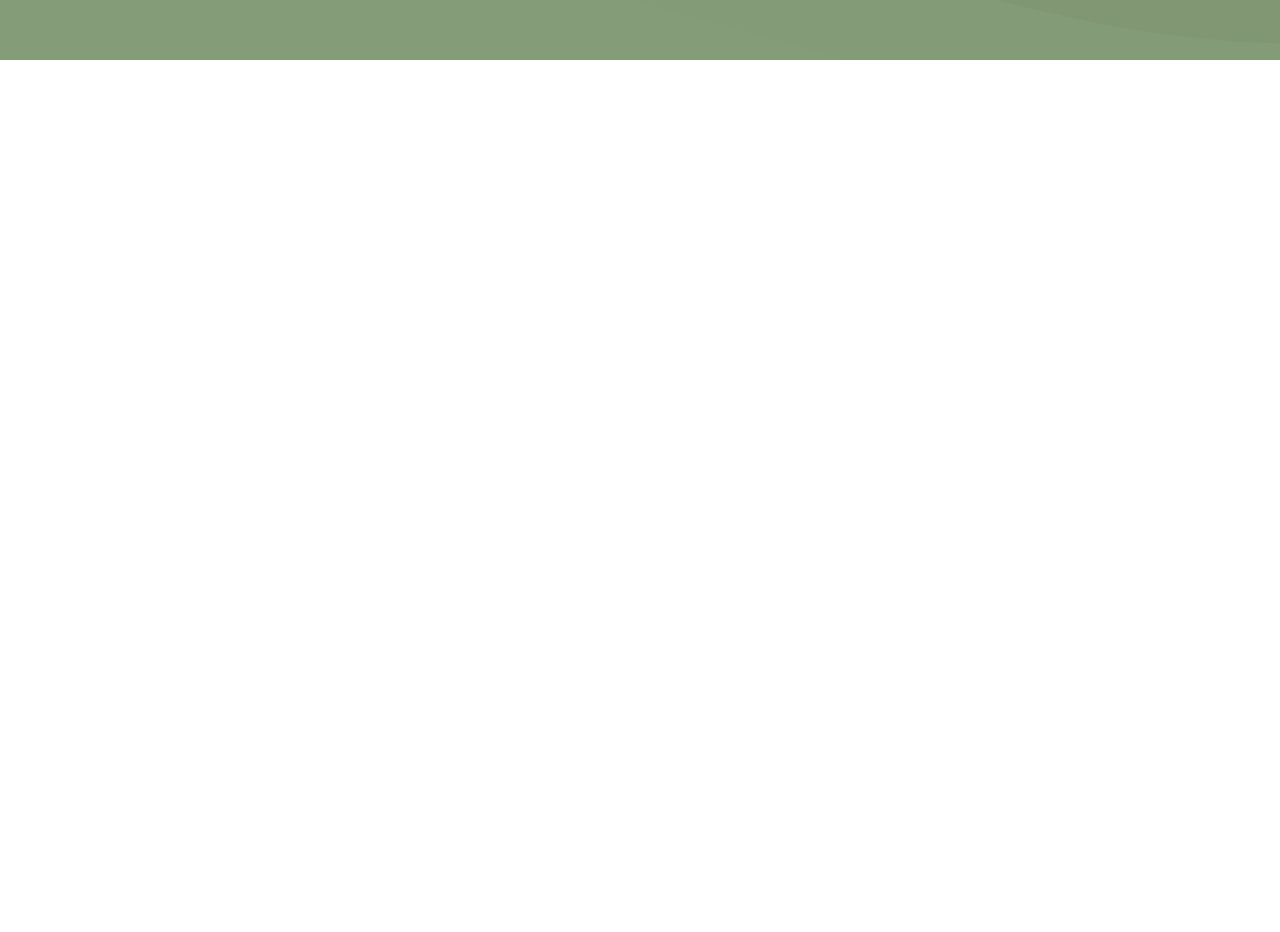
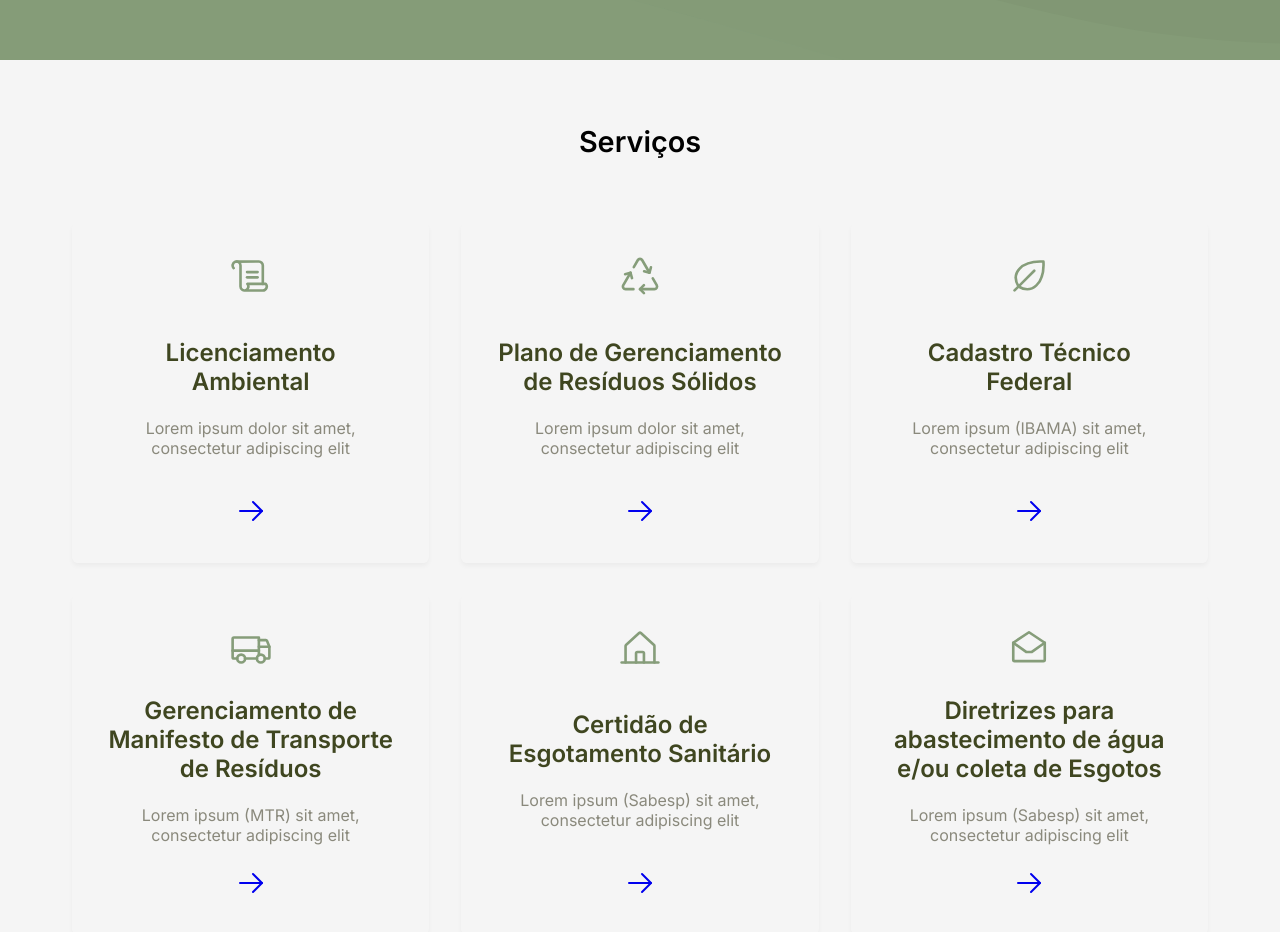
Before and after one commit to bduarte10/site-mutualiza, a Next.js app: page / in a window 1280 px wide. Shown: the part 740-1672 px from the top of the page. Before the commit the page ends 800 px from the top, so only its background shows below. Built offline with nearby package versions, Linux system fonts and the light colour scheme.

Commit message:
feat: adiciona seção de serviço

```diff
--- /dev/null
+++ b/src/components/Services/index.tsx
@@ -0,0 +1,107 @@
+import { ArrowRight, EnvelopeSimpleOpen, HouseLine, Leaf, Recycle, Scroll, Truck } from 'phosphor-react'
+import styles from './services.module.css'
+import Link from 'next/link'
+
+
+
+export function Services() {
+    return (
+
+        <section className={styles.section}>
+            <div className="container">
+                <div className={styles.content}>
+                <div className={styles.content_title}>
+                            <h2>Serviços</h2>
+                        </div>
+                    <div className={styles.content_items}>
+                        <div className={styles.card}>
+
+
+                            <div className={styles.icon}>
+                            <span> <Scroll size={42} /></span>
+                            </div>
+                            <div className={styles.text}>
+                                <h2>Licenciamento Ambiental</h2>
+                                <p>Lorem ipsum dolor sit amet, consectetur adipiscing elit</p>
+                            </div>
+                            <div className={styles.link}>
+                            <Link href="/servicos"><span><ArrowRight size={32} /></span></Link>
+                            </div>
+                        </div>
+
+
+                        <div className={styles.card}>
+                            <div className={styles.icon}>
+                                <span><Recycle size={42} /></span>
+                            </div>
+                            <div className={styles.text}>
+                                <h2>Plano de Gerenciamento de Resíduos Sólidos</h2>
+                                <p>Lorem ipsum dolor sit amet, consectetur adipiscing elit</p>
+                            </div>
+                            <div className={styles.link}>
+                            <Link href="/servicos"><span><ArrowRight size={32} /></span></Link>
+                            </div>
+                        </div>
+
+
+                        <div className={styles.card}>
+                            <div className={styles.icon}>
+                                <span><Leaf size={42} /></span>
+                            </div>
+                            <div className={styles.text}>
+                                <h2>Cadastro Técnico Federal </h2>
+                                <p>Lorem ipsum (IBAMA) sit amet, consectetur adipiscing elit</p>
+                            </div>
+                            <div className={styles.link}>
+                            <Link href="/servicos"><span><ArrowRight size={32} /></span></Link>
+                            </div>
+                        </div>
+
+
+                        <div className={styles.card}>
+                            <div className={styles.icon}>
+                                <span><Truck size={42} /></span>
+                            </div>
+                            <div className={styles.text}>
+                                <h2>Gerenciamento de Manifesto de Transporte de Resíduos </h2>
+                                <p>Lorem ipsum (MTR) sit amet, consectetur adipiscing elit</p>
+                            </div>
+                            <div className={styles.link}>
+                            <Link href="/servicos"><span><ArrowRight size={32} /></span></Link>
+                            </div>
+                        </div>
+
+
+                        <div className={styles.card}>
+                            <div className={styles.icon}>
+                                <span><HouseLine size={42} /></span>
+                            </div>
+                            <div className={styles.text}>
+                                <h2>Certidão de Esgotamento Sanitário</h2>
+                                <p>Lorem ipsum  (Sabesp) sit amet, consectetur adipiscing elit</p>
+                            </div>
+                            <div className={styles.link}>
+                            <Link href="/servicos"><span><ArrowRight size={32} /></span></Link>
+                            </div>
+                        </div>
+
+
+                        <div className={styles.card}>
+                            <div className={styles.icon}>
+                                <span><EnvelopeSimpleOpen size={42} /></span>
+                            </div>
+                            <div className={styles.text}>
+                                <h2>Diretrizes para abastecimento de água e/ou coleta de Esgotos </h2>
+                                <p>Lorem ipsum (Sabesp) sit amet, consectetur adipiscing elit</p>
+                            </div>
+                            <div className={styles.link}>
+                            <Link href="/servicos"><span><ArrowRight size={32} /></span></Link>
+                            </div>
+                        </div>
+                    </div>
+                </div>
+            </div>
+        </section>
+
+    )
+}
--- /dev/null
+++ b/src/components/Services/services.module.css
@@ -0,0 +1,49 @@
+.section {
+  background-color: var(--white);
+}
+
+.content {
+  display: flex;
+  flex-direction: column;
+  align-items: center;
+}
+
+.content_title {
+  padding: 4rem;
+  font-size: 1.2rem;
+}
+
+.content_items {
+  display: grid;
+  grid-template-rows: 1fr 1fr;
+  grid-template-columns: 1fr 1fr 1fr;
+  gap: 2rem;
+  margin-bottom: 4rem;
+}
+
+.card {
+  max-width: 100%;
+  display: flex;
+  flex-direction: column;
+  justify-content: space-between;
+  align-items: center;
+  text-align: center;
+  padding: 2rem;
+  box-shadow: rgba(0, 0, 0, 0.04) 0px 3px 5px;
+  border-radius: 0.4rem;
+}
+
+.text h2 {
+  margin-bottom: 1.4rem;
+  color: var(--secondary);
+}
+
+.text p {
+  margin-bottom: 1.4rem;
+  color: var(--gray);
+}
+
+.icon {
+  color: var(--primary);
+  margin-bottom: 1.4rem;
+}
--- a/src/pages/index.tsx
+++ b/src/pages/index.tsx
@@ -1,5 +1,11 @@
 import { Hero } from '@/components/Hero'
+import { Services } from '@/components/Services'
 
 export default function Home() {
-  return <Hero />
+  return (
+    <>
+    <Hero />
+    <Services/>
+    </>
+  )
 }
```
